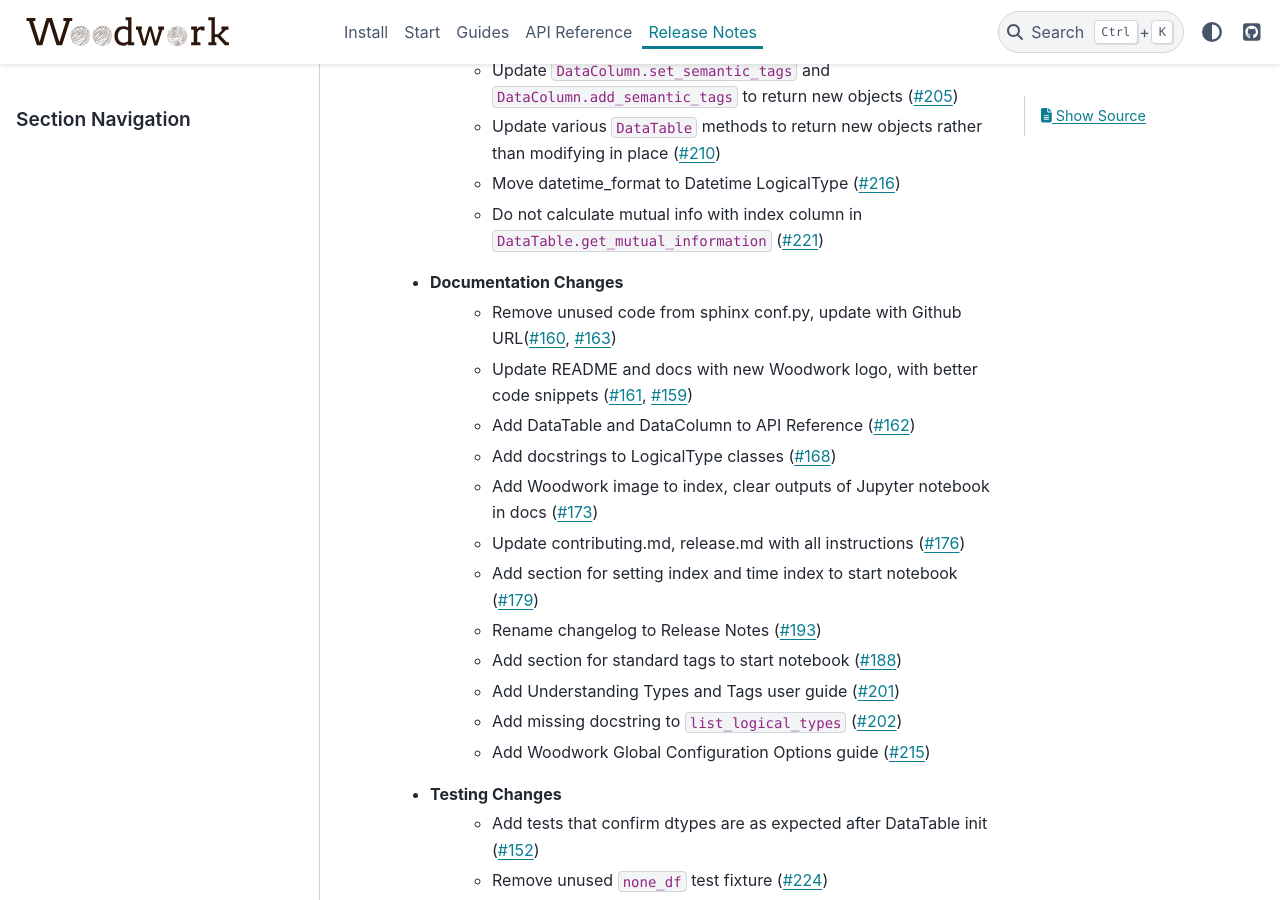
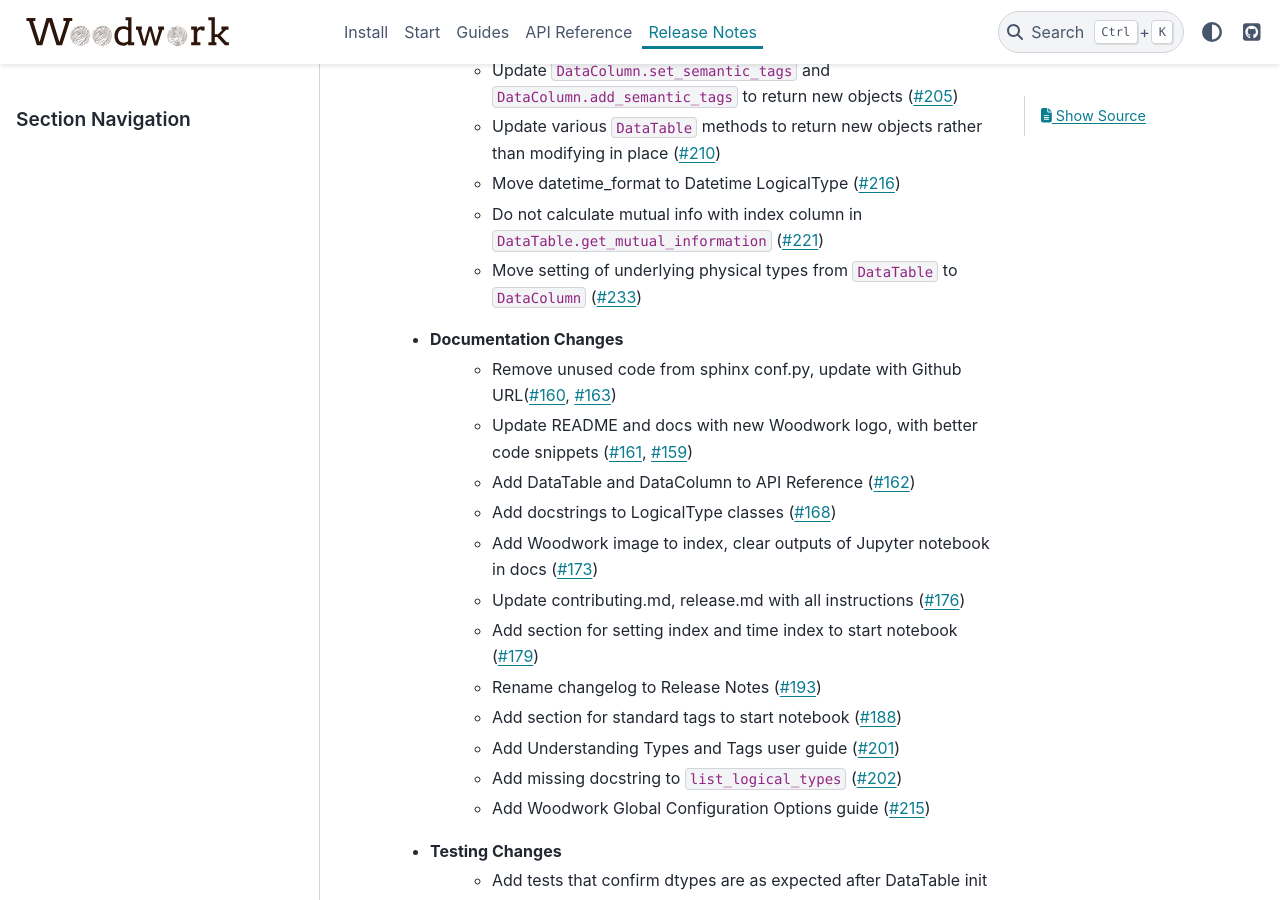
Before and after one commit to alteryx/woodwork, a Sphinx documentation site: the page built from docs/source/release_notes.rst, in a window 1280 px wide and 900 px high, scrolled down 919 px. Built offline with Sphinx 7.4.7 and the PyData theme 0.15.4, drawn with Linux system fonts in a browser that asks for light colours; comment, search, counter and statistics services are not loaded.

Commit message:
update release notes

```diff
--- a/docs/source/release_notes.rst
+++ b/docs/source/release_notes.rst
@@ -21,6 +21,7 @@ Release Notes
         * Update various ``DataTable`` methods to return new objects rather than modifying in place (:pr:`210`)
         * Move datetime_format to Datetime LogicalType (:pr:`216`)
         * Do not calculate mutual info with index column in ``DataTable.get_mutual_information`` (:pr:`221`)
+        * Move setting of underlying physical types from ``DataTable`` to ``DataColumn`` (:pr:`233`)
     * Documentation Changes
         * Remove unused code from sphinx conf.py, update with Github URL(:pr:`160`, :pr:`163`)
         * Update README and docs with new Woodwork logo, with better code snippets (:pr:`161`, :pr:`159`)
```
